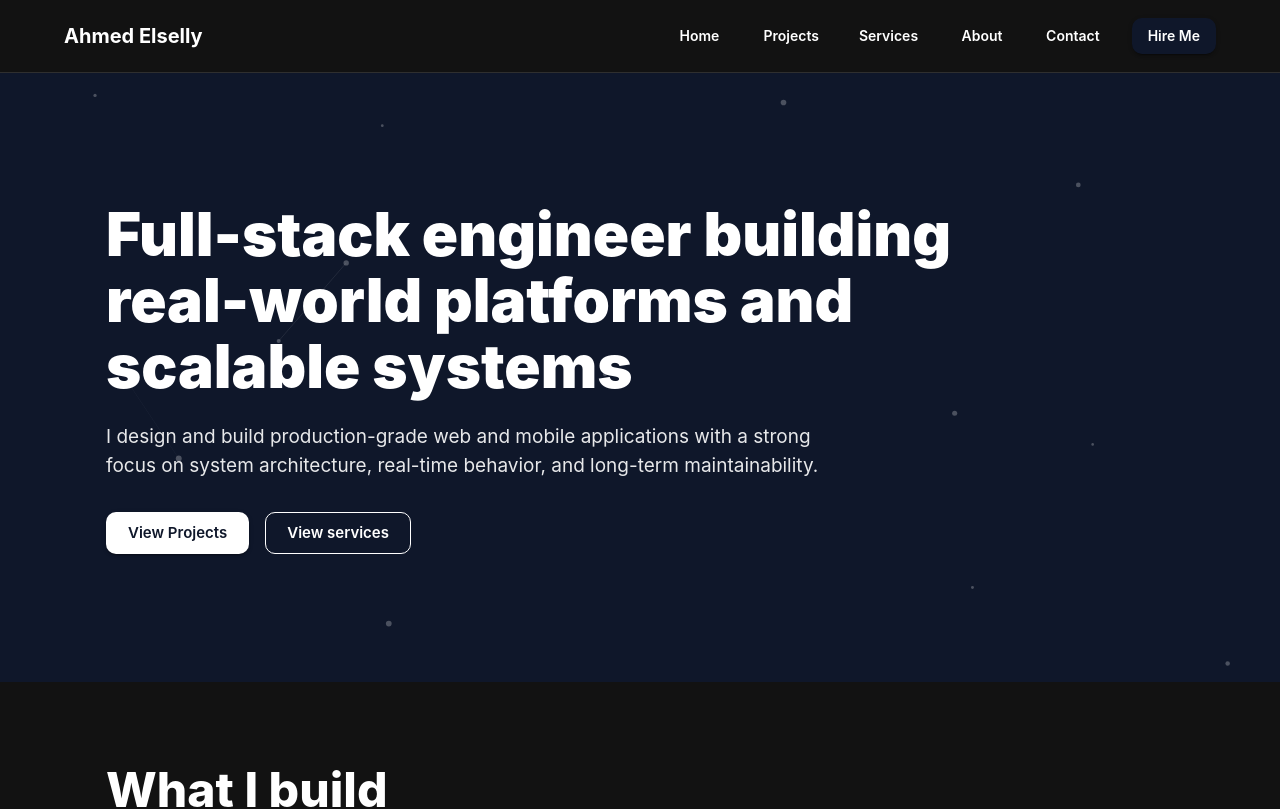
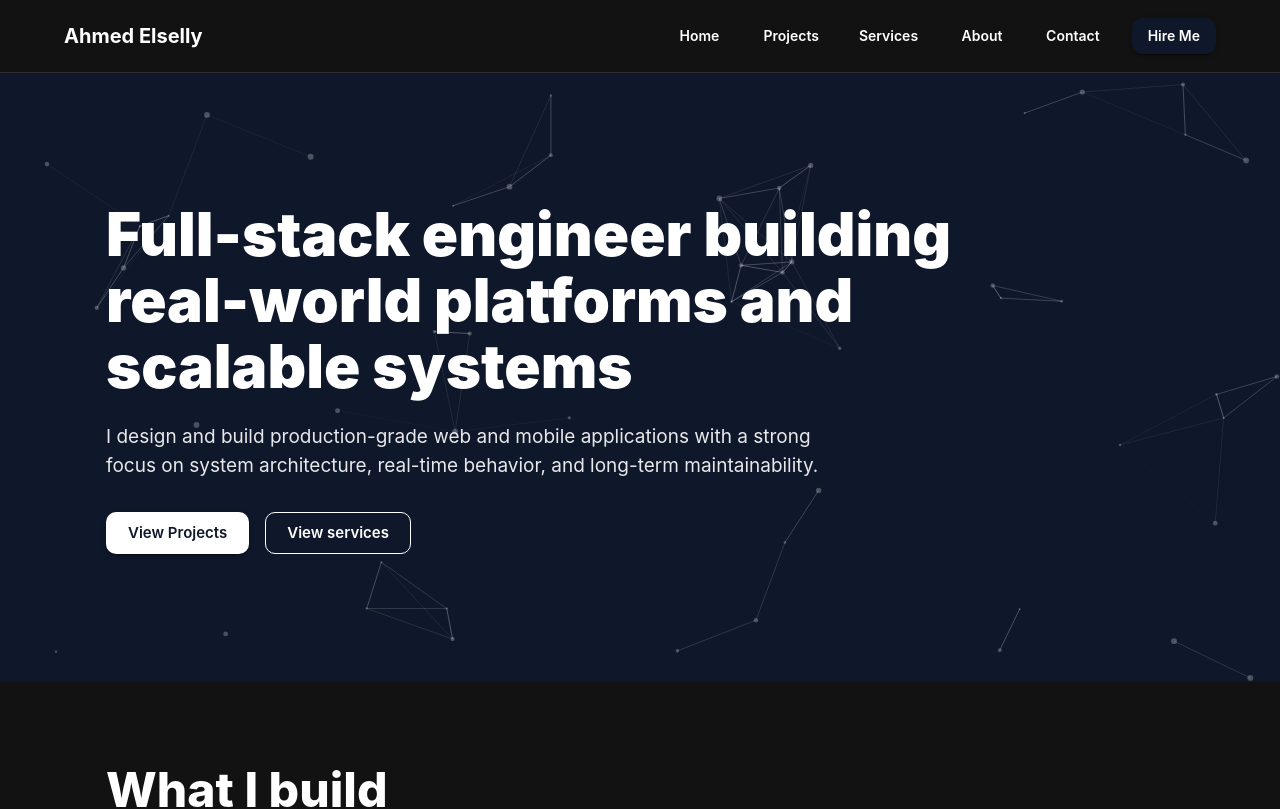
Before and after one commit to AhmedElselly/ahmedelselly.github.io, a Next.js app: page / in a window 1280 px wide. Shown: the top 809 px of the page. Built offline with nearby package versions, Linux system fonts and the light colour scheme; what @mui/material-nextjs would draw is missing.

Commit message:
raised the value number of particles

```diff
--- a/src/components/HomeComponents/HeroParticles/index.tsx
+++ b/src/components/HomeComponents/HeroParticles/index.tsx
@@ -28,7 +28,7 @@ export default function HeroParticles() {
       background: { color: "transparent" },
       fpsLimit: 60,
       particles: {
-        number: { value: 40, density: { enable: true, area: 800 } },
+        number: { value: 140, density: { enable: true, area: 800 } },
         color: { value: "#ffffff" },
         opacity: { value: 0.25 },
         size: { value: { min: 1, max: 3 } },
```
